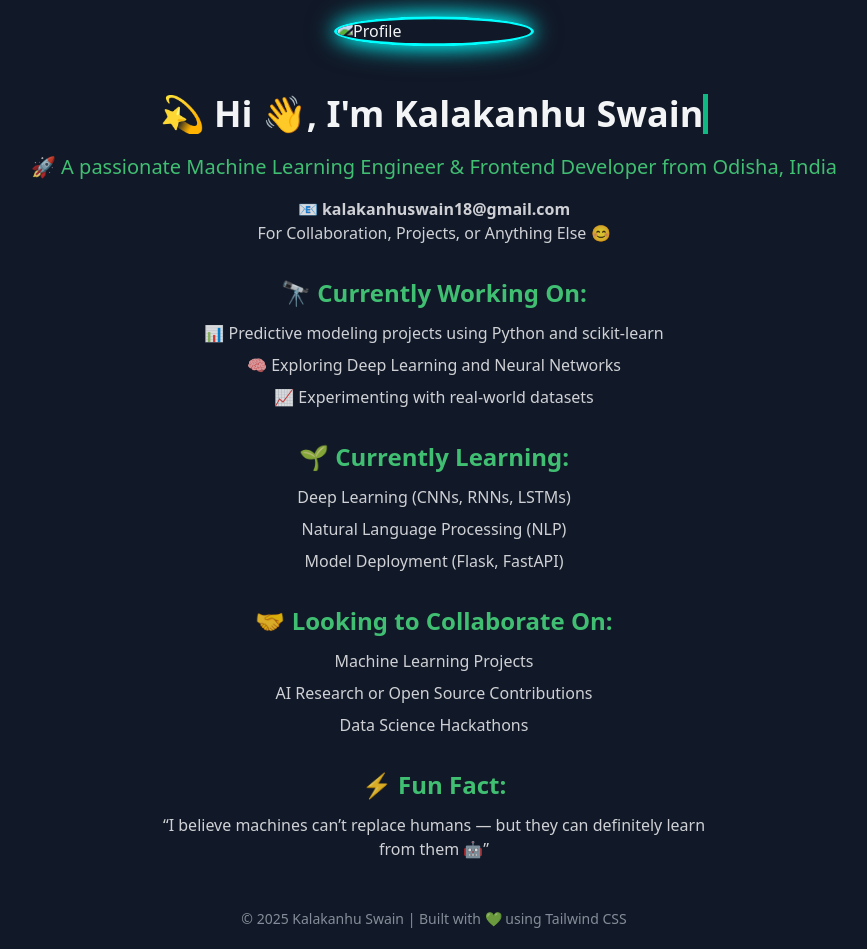
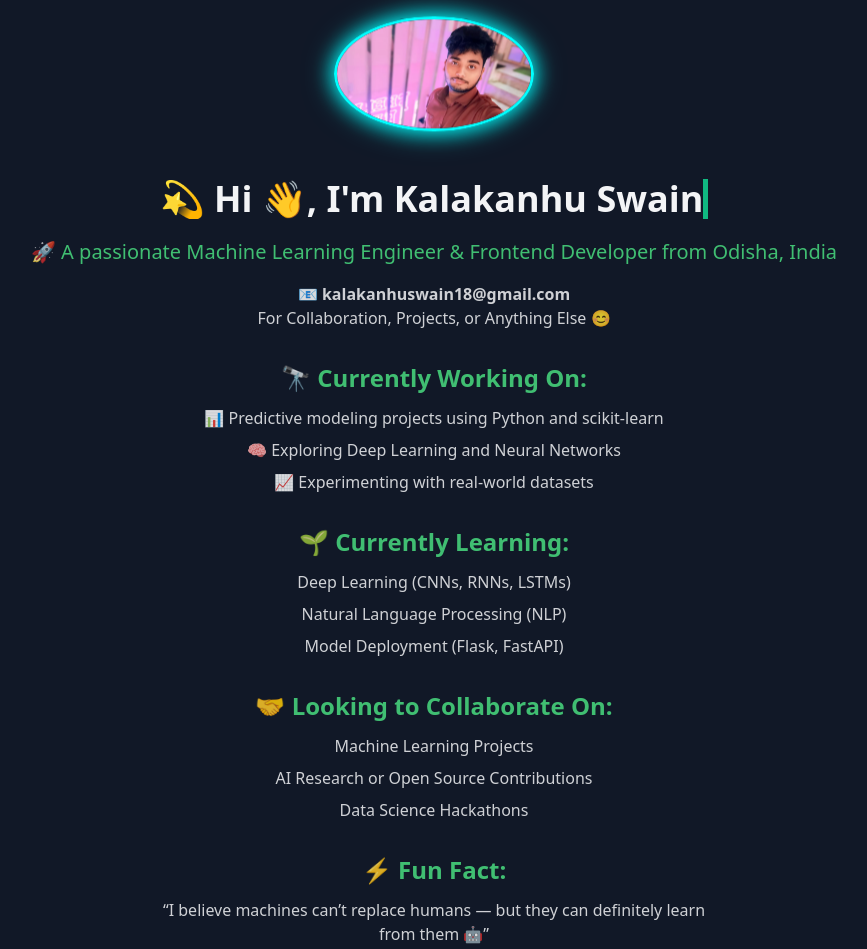
Before and after one commit to kalakanhuswain18-hub/kalakanhu-swain, a plain HTML site: page index.html in a window 1280 px wide. Shown: the top 949 px of the page, without its empty margins (206-1073 px from the left). Drawn offline with nearby package versions, Linux system fonts and the light colour scheme.

Commit message:
Update index.html

```diff
--- a/index.html
+++ b/index.html
@@ -64,7 +64,7 @@
 <body class="bg-gray-900 text-gray-100 font-sans min-h-screen flex flex-col items-center p-6">
 
   <!-- Header -->
-  <img src="w" alt="Profile">
+  <img src="WhatsApp Image 2025-11-02 at 21.23.12_e94b1cb4.jpg" alt="Profile">
 
   <h1 class="text-3xl sm:text-4xl font-bold text-center mt-10 typewriter">
     💫 Hi 👋, I'm Kalakanhu Swain
```
